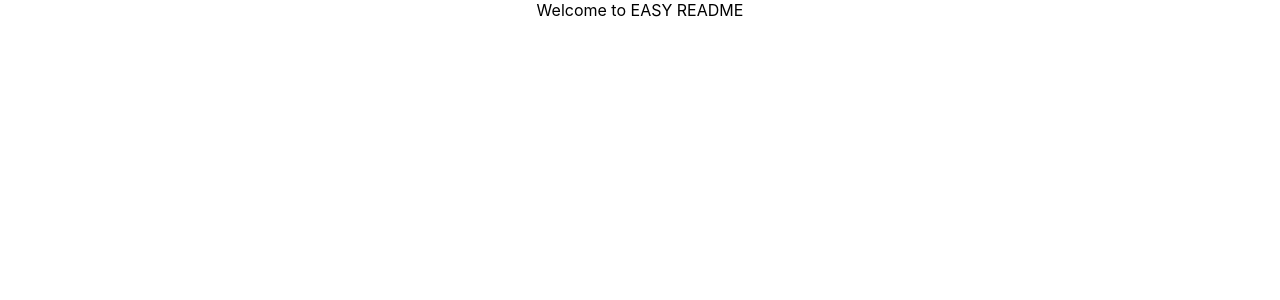
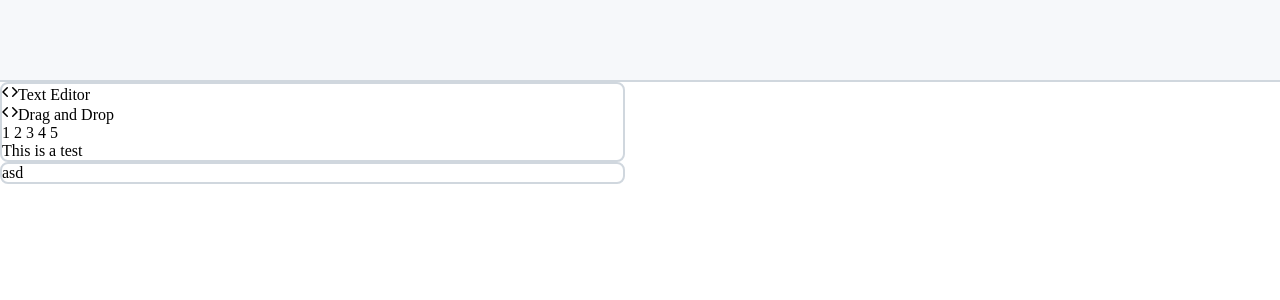
Before and after one commit to acmahaja/easy-readme, a React (Create React App) app: page / in a window 1280 px wide. Shown: the top 300 px of the page. Built offline with nearby package versions, Linux system fonts and the light colour scheme.

Commit message:
Created basic layout

```diff
--- a/src/App.css
+++ b/src/App.css
@@ -1,38 +1,4 @@
 .App {
-  text-align: center;
+    height: 100%;
+    width: 100%;
 }
-
-.App-logo {
-  height: 40vmin;
-  pointer-events: none;
-}
-
-@media (prefers-reduced-motion: no-preference) {
-  .App-logo {
-    animation: App-logo-spin infinite 20s linear;
-  }
-}
-
-.App-header {
-  background-color: #282c34;
-  min-height: 100vh;
-  display: flex;
-  flex-direction: column;
-  align-items: center;
-  justify-content: center;
-  font-size: calc(10px + 2vmin);
-  color: white;
-}
-
-.App-link {
-  color: #61dafb;
-}
-
-@keyframes App-logo-spin {
-  from {
-    transform: rotate(0deg);
-  }
-  to {
-    transform: rotate(360deg);
-  }
-}
--- a/src/App.js
+++ b/src/App.js
@@ -1,11 +1,26 @@
-import './App.css';
+import React, { Component } from 'react';
+import './App.css'
+import Navbar from './Components/Navbar';
+import Editor from './Components/Editor';
+import Preview from './Components/Preview';
+class App extends Component{
+  constructor(props){
+    super(props)
+  }
+  render(){
+    return(
+      <div className="App">
+              <Navbar />
 
-function App() {
-  return (
-    <div className="App">
-      Welcome to EASY README
-    </div>
-  );
+        <div className="Sections">
+          <Editor />
+          <Preview />
+
+        </div>
+      </div>
+    )
+  }
 }
 
+
 export default App;
--- /dev/null
+++ b/src/Application.css
@@ -0,0 +1,13 @@
+.Application {
+    height: 100%;
+    width: 100%;
+}
+
+.Sections {
+    display: flex;
+    flex-direction: row;
+    justify-content: space-around;
+    align-items: center;
+    height: calc(100% - (5em + 2px));
+    width: calc(100%);
+}
--- /dev/null
+++ b/src/Components/Editor.css
@@ -0,0 +1,11 @@
+.Editor {
+    width: calc(48.5%);
+    height: calc(93%);
+    border: 2px solid #D0D7DE;
+    border-radius: 8px;
+}
+
+.LineNumber {
+    display: flex;
+    flex-direction: column;
+}
--- /dev/null
+++ b/src/Components/Editor.js
@@ -0,0 +1,40 @@
+import React, { Component } from 'react';
+import './Editor.css'
+
+class Editor extends Component{
+  render(){
+    return(
+      <div className="Editor">
+        <div className="Options">
+          <div className="option-text-editor">
+            <svg aria-hidden="true" height="16" viewBox="0 0 16 16" version="1.1" width="16" data-view-component="true" class="octicon octicon-code">
+              <path fill-rule="evenodd" d="M4.72 3.22a.75.75 0 011.06 1.06L2.06 8l3.72 3.72a.75.75 0 11-1.06 1.06L.47 8.53a.75.75 0 010-1.06l4.25-4.25zm6.56 0a.75.75 0 10-1.06 1.06L13.94 8l-3.72 3.72a.75.75 0 101.06 1.06l4.25-4.25a.75.75 0 000-1.06l-4.25-4.25z"></path>
+          </svg>
+          Text Editor
+
+          </div>
+          <div className="option-drag-drop">
+            <svg aria-hidden="true" height="16" viewBox="0 0 16 16" version="1.1" width="16" data-view-component="true" class="octicon octicon-code">
+              <path fill-rule="evenodd" d="M4.72 3.22a.75.75 0 011.06 1.06L2.06 8l3.72 3.72a.75.75 0 11-1.06 1.06L.47 8.53a.75.75 0 010-1.06l4.25-4.25zm6.56 0a.75.75 0 10-1.06 1.06L13.94 8l-3.72 3.72a.75.75 0 101.06 1.06l4.25-4.25a.75.75 0 000-1.06l-4.25-4.25z"></path>
+          </svg>
+          Drag and Drop
+
+          </div>
+        </div>
+        <div className="LineNumber">
+        1
+        2
+        3
+        4
+        5
+        </div>
+        <div className="Text">
+          This is a test
+        </div>
+      </div>
+    )
+  }
+}
+
+
+export default Editor;
--- /dev/null
+++ b/src/Components/Navbar.css
@@ -0,0 +1,5 @@
+.Navbar {
+    height: 5em;
+    background-color: #F6F8FA;
+    border-bottom: 2px solid #D0D7DE;
+}
--- /dev/null
+++ b/src/Components/Navbar.js
@@ -0,0 +1,15 @@
+import React, { Component } from 'react';
+import './Navbar.css'
+
+class Navbar extends Component{
+  render(){
+    return(
+      <div className="Navbar">
+
+      </div>
+    )
+  }
+}
+
+
+export default Navbar;
--- /dev/null
+++ b/src/Components/Preview.css
@@ -0,0 +1,6 @@
+.Preview {
+    width: calc(48.5%);
+    height: calc(93%);
+    border: 2px solid #D0D7DE;
+    border-radius: 8px;
+}
--- /dev/null
+++ b/src/Components/Preview.js
@@ -0,0 +1,15 @@
+import React, { Component } from 'react';
+import './Preview.css'
+
+class Preview extends Component{
+  render(){
+    return(
+      <div className="Preview">
+        asd
+      </div>
+    )
+  }
+}
+
+
+export default Preview;
--- a/src/index.css
+++ b/src/index.css
@@ -1,13 +1,11 @@
 body {
-  margin: 0;
-  font-family: -apple-system, BlinkMacSystemFont, 'Segoe UI', 'Roboto', 'Oxygen',
-    'Ubuntu', 'Cantarell', 'Fira Sans', 'Droid Sans', 'Helvetica Neue',
-    sans-serif;
-  -webkit-font-smoothing: antialiased;
-  -moz-osx-font-smoothing: grayscale;
+    padding: 0;
+    margin: 0;
+    width: 100vw;
+    height: 100vh;
 }
 
-code {
-  font-family: source-code-pro, Menlo, Monaco, Consolas, 'Courier New',
-    monospace;
+#root {
+    width: 100%;
+    height: 100%;
 }
--- a/src/index.js
+++ b/src/index.js
@@ -1,7 +1,7 @@
 import React from 'react';
 import ReactDOM from 'react-dom';
-import './index.css';
 import App from './App';
+import './index.css'
 
 ReactDOM.render(
   <React.StrictMode>
```
Also changed, not shown: src/utils/parser/NodeParser.js (+16 -16 lines).
